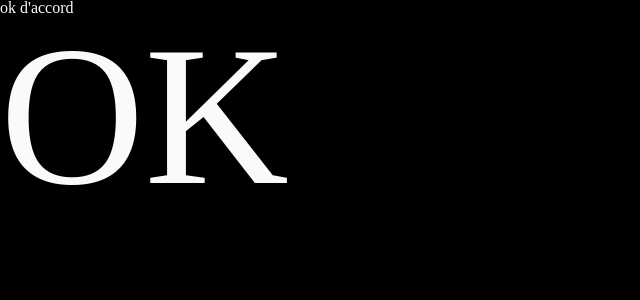
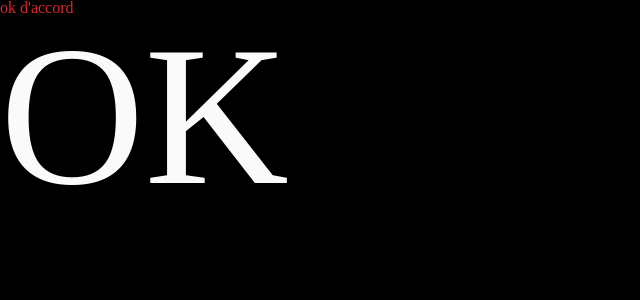
Before and after one commit to SabrinaNedjah/Stranger-Songs, a PHP site: page / in a window 1280 px wide. Shown: the top 300 px of the page, without its empty margins (0-640 px from the left). Run offline with PHP 8.4, Linux system fonts and the light colour scheme.

Commit message:
ADD IMAGES

```diff
--- a/app/styles/css/styles.css/header.css
+++ b/app/styles/css/styles.css/header.css
@@ -1,7 +1,7 @@
 body {
   background: black; }
   body h1 {
-    color: #FAFAFA; }
+    color: #D8272A; }
   body h2 {
     color: #FAFAFA;
     font-size: 200px; }
--- a/app/styles/css/styles.css/main.css
+++ b/app/styles/css/styles.css/main.css
@@ -1,7 +1,7 @@
 body {
   background: black; }
   body h1 {
-    color: #FAFAFA; }
+    color: #D8272A; }
   body h2 {
     color: #FAFAFA;
     font-size: 200px; }
--- a/app/styles/partials/header.scss
+++ b/app/styles/partials/header.scss
@@ -2,7 +2,7 @@
 body{
     background:black;
     h1{
-    color:$white;
+    color:$red;
     }
     h2{
         color:$white;
```
Also changed, not shown: app/images/header/netflix.png (added), app/images/header/stranger-things-logo.png (added), app/images/home/stranger_things_home.jpg (renamed from app/images/stranger_things_home.jpg), app/images/social/facebook-letter-logo.svg (added), app/images/social/instagram-logo.svg (added), app/images/social/twitter-logo-silhouette.svg (added).
